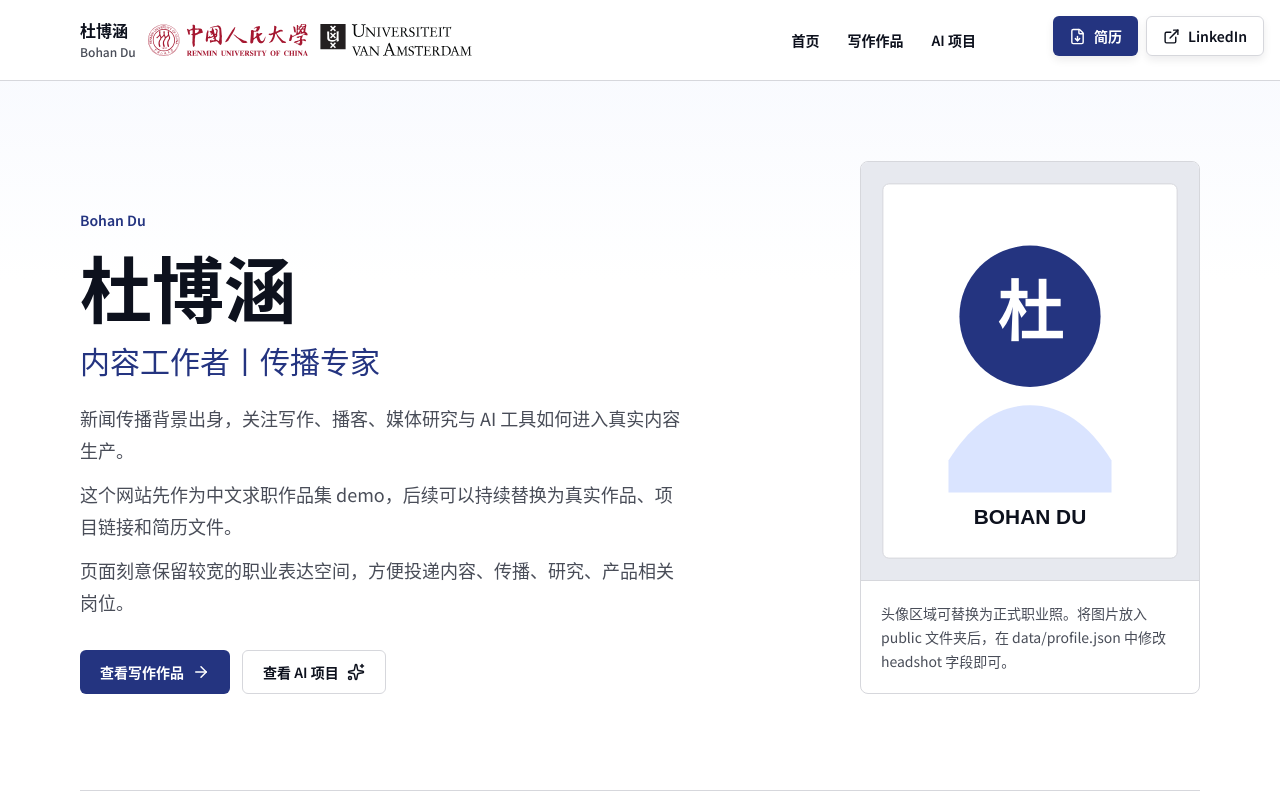
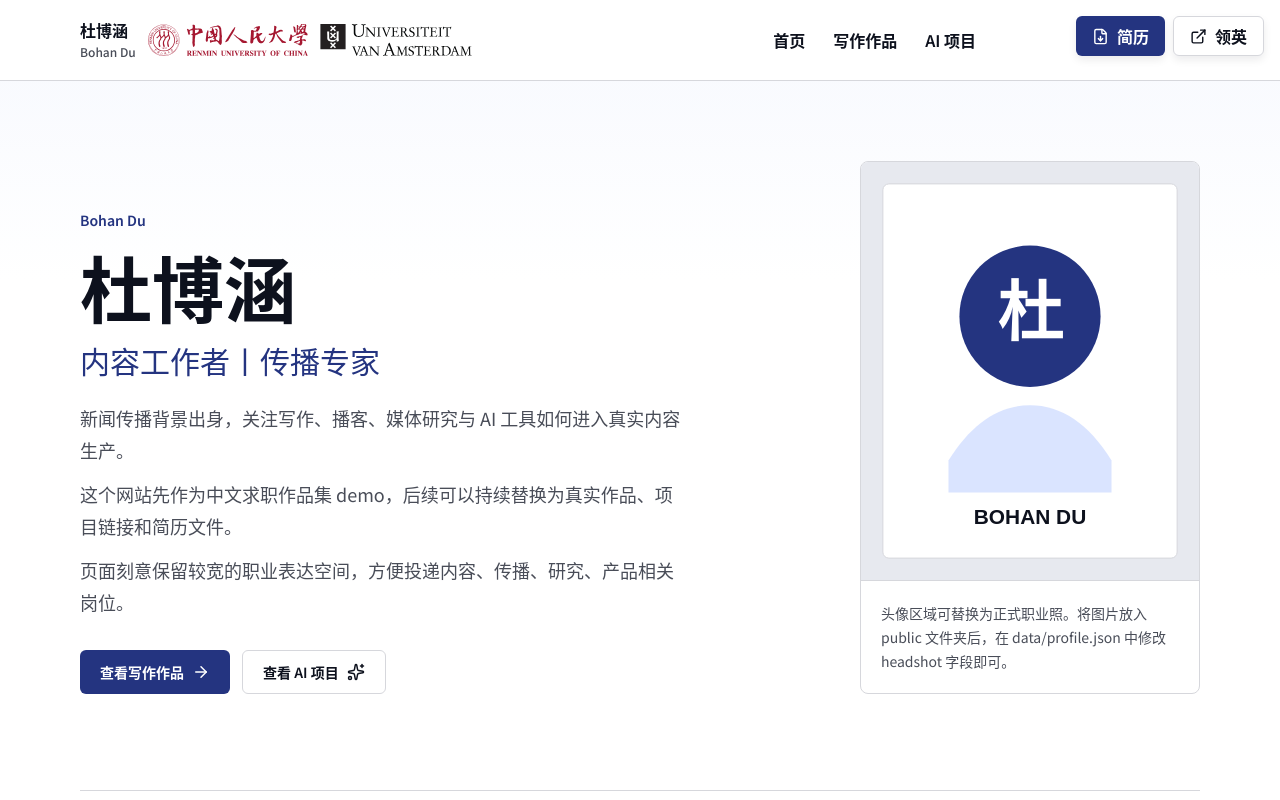
Before and after one commit to bohandu/bohandu.github.io, a Next.js app: page / in a window 1280 px wide. Shown: the top 800 px of the page. Built offline with nearby package versions, Linux system fonts and the light colour scheme.

Commit message:
Make navigation labels configurable

```diff
--- a/app/layout.tsx
+++ b/app/layout.tsx
@@ -24,6 +24,7 @@ export default function RootLayout({ children }: Readonly<{ children: React.Reac
           <SiteHeader
             educationLogos={profile.educationLogos}
             name={profile.name}
+            navigationItems={profile.navigation}
             romanizedName={profile.romanizedName}
           />
           <FloatingActions profile={profile} />
--- a/components/FloatingActions.tsx
+++ b/components/FloatingActions.tsx
@@ -11,7 +11,7 @@ export function FloatingActions({ profile }: { profile: Profile }) {
     <div className="fixed right-4 top-4 z-40">
       <div className="hidden gap-2 md:flex">
         <a
-          className="inline-flex min-h-10 items-center gap-2 rounded-md bg-primary px-4 text-sm font-semibold text-white shadow-crisp transition hover:bg-ink"
+          className="inline-flex min-h-10 items-center gap-2 rounded-md bg-primary px-4 text-base font-semibold text-white shadow-crisp transition hover:bg-ink"
           href={profile.resumeUrl}
           rel="noreferrer"
           target="_blank"
@@ -20,13 +20,13 @@ export function FloatingActions({ profile }: { profile: Profile }) {
           简历
         </a>
         <a
-          className="inline-flex min-h-10 items-center gap-2 rounded-md border border-line bg-bg px-4 text-sm font-semibold text-ink shadow-crisp transition hover:border-primary hover:text-primary"
+          className="inline-flex min-h-10 items-center gap-2 rounded-md border border-line bg-bg px-4 text-base font-semibold text-ink shadow-crisp transition hover:border-primary hover:text-primary"
           href={profile.linkedinUrl}
           rel="noreferrer"
           target="_blank"
         >
           <ExternalLink aria-hidden size={17} />
-          LinkedIn
+          领英
         </a>
       </div>
 
@@ -43,23 +43,16 @@ export function FloatingActions({ profile }: { profile: Profile }) {
         </button>
         {open ? (
           <div className="mt-2 w-44 rounded-md border border-line bg-bg p-2 shadow-crisp" role="menu">
-            <a className="flex items-center gap-2 rounded-md px-3 py-2 text-sm font-medium hover:bg-surface" href="/" role="menuitem">
-              首页
-            </a>
-            <a
-              className="flex items-center gap-2 rounded-md px-3 py-2 text-sm font-medium hover:bg-surface"
-              href="/writing/"
-              role="menuitem"
-            >
-              写作作品
-            </a>
-            <a
-              className="flex items-center gap-2 rounded-md px-3 py-2 text-sm font-medium hover:bg-surface"
-              href="/projects/"
-              role="menuitem"
-            >
-              AI 项目
-            </a>
+            {profile.navigation.map((item) => (
+              <a
+                className="flex items-center gap-2 rounded-md px-3 py-2 text-sm font-medium hover:bg-surface"
+                href={item.href}
+                key={item.href}
+                role="menuitem"
+              >
+                {item.label}
+              </a>
+            ))}
             <a
               className="flex items-center gap-2 rounded-md px-3 py-2 text-sm font-medium hover:bg-surface"
               href={profile.resumeUrl}
@@ -78,7 +71,7 @@ export function FloatingActions({ profile }: { profile: Profile }) {
               target="_blank"
             >
               <ExternalLink aria-hidden size={16} />
-              LinkedIn
+              领英
             </a>
           </div>
         ) : null}
--- a/components/SiteHeader.tsx
+++ b/components/SiteHeader.tsx
@@ -1,25 +1,16 @@
 import Image from "next/image";
 import Link from "next/link";
-
-const navItems = [
-  { href: "/", label: "首页" },
-  { href: "/writing/", label: "写作作品" },
-  { href: "/projects/", label: "AI 项目" }
-];
-
-type EducationLogo = {
-  name: string;
-  image: string;
-  alt: string;
-};
+import type { Profile } from "@/lib/content";
 
 export function SiteHeader({
   educationLogos,
   name,
+  navigationItems,
   romanizedName
 }: {
-  educationLogos: EducationLogo[];
+  educationLogos: Profile["educationLogos"];
   name: string;
+  navigationItems: Profile["navigation"];
   romanizedName: string;
 }) {
   return (
@@ -50,8 +41,8 @@ export function SiteHeader({
             ))}
           </div>
         </div>
-        <nav aria-label="主导航" className="hidden items-center gap-7 text-sm font-semibold text-ink sm:flex">
-          {navItems.map((item) => (
+        <nav aria-label="主导航" className="hidden items-center gap-7 text-base font-semibold text-ink sm:flex">
+          {navigationItems.map((item) => (
             <Link className="transition hover:text-primary" href={item.href} key={item.href}>
               {item.label}
             </Link>
--- a/data/profile.json
+++ b/data/profile.json
@@ -10,6 +10,20 @@
   "headshot": "/portrait-placeholder.svg",
   "resumeUrl": "/resume.pdf",
   "linkedinUrl": "https://www.linkedin.com/in/bohandu",
+  "navigation": [
+    {
+      "label": "首页",
+      "href": "/"
+    },
+    {
+      "label": "写作作品",
+      "href": "/writing/"
+    },
+    {
+      "label": "AI 项目",
+      "href": "/projects/"
+    }
+  ],
   "educationLogos": [
     {
       "name": "中国人民大学",
```
Also changed, not shown: 2 other files (tests, documents, lock files or other folders).
